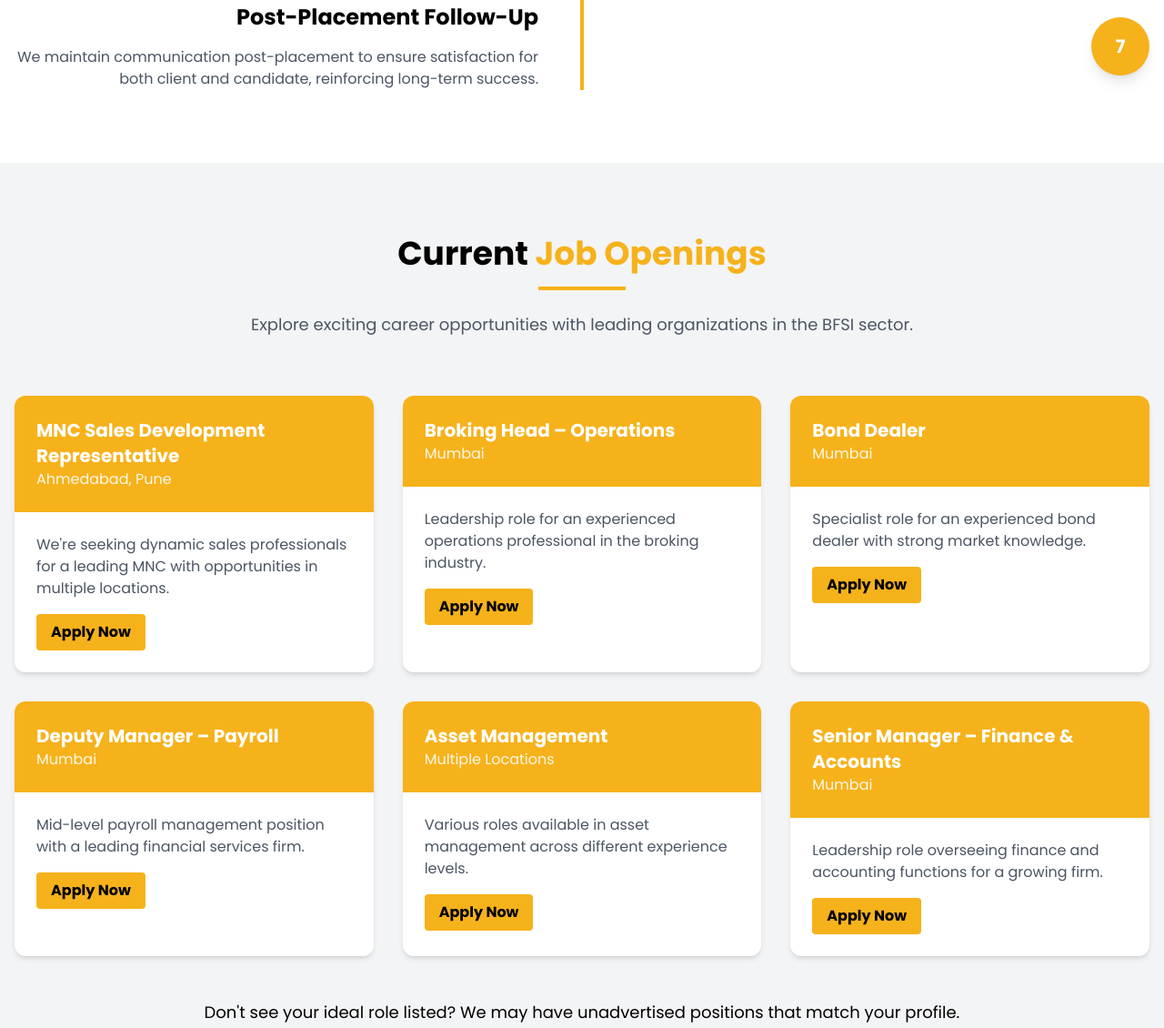
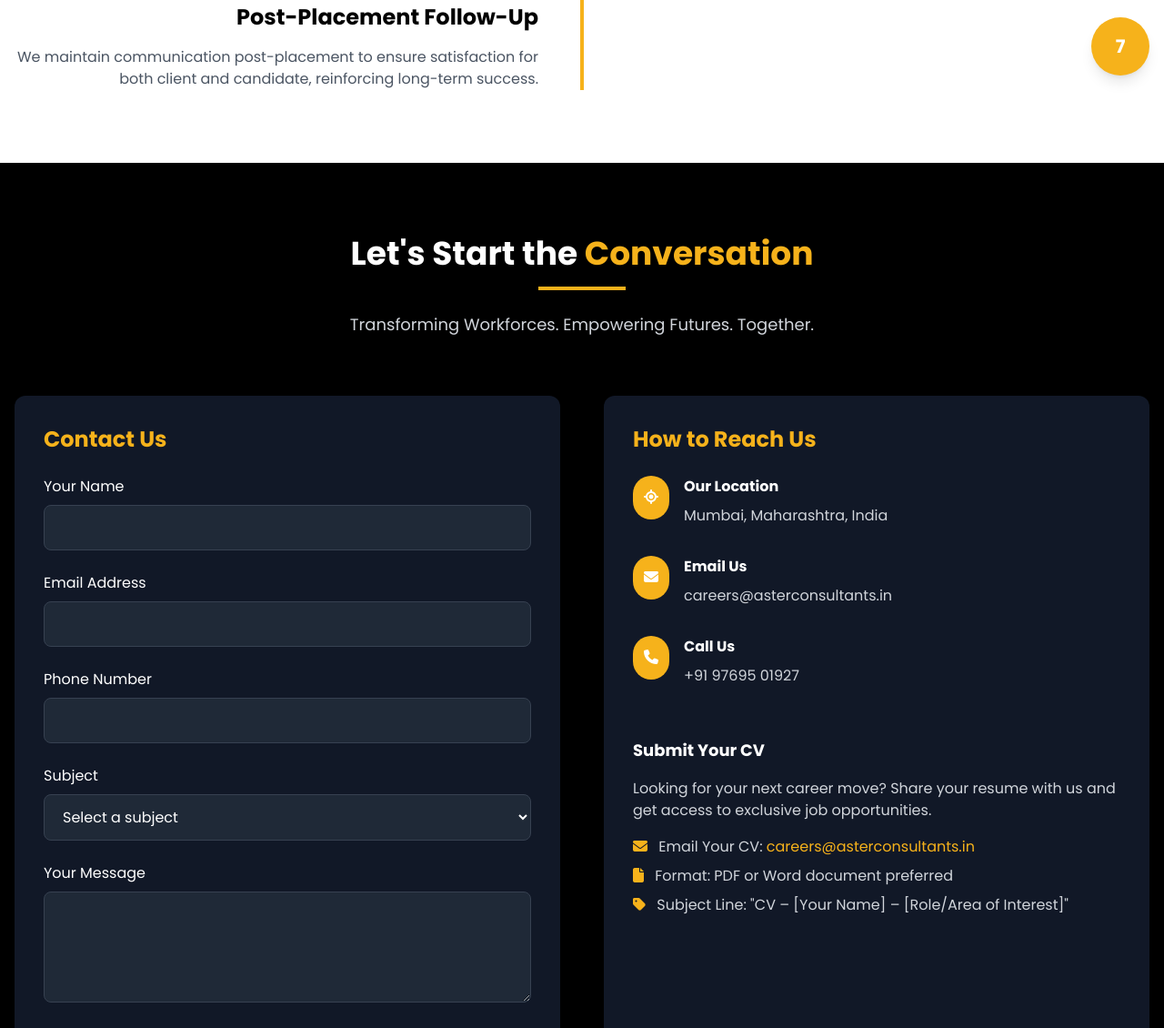
Before and after one commit to maanthan-tech/aster-html, a plain HTML site: page index.html in a window 1280 px wide. Shown: the part 6579-7709 px from the top of the page at 91% size. Drawn offline with nearby package versions, Linux system fonts and the light colour scheme.

Commit message:
Feedback Update

```diff
--- a/index.html
+++ b/index.html
@@ -1055,7 +1055,7 @@
     </section>
 
     <!-- Job Openings -->
-    <section class="py-20 bg-gray-100">
+    <section class="py-20 bg-gray-100" style="display: none">
       <div class="container mx-auto px-4">
         <div class="text-center mb-16">
           <h2 class="text-3xl md:text-4xl font-bold mb-4">
@@ -1323,9 +1323,9 @@
                     <h4 class="font-bold mb-2">Call Us</h4>
                     <p class="text-gray-300">
                       <a
-                        href="tel:+911234567890"
+                        href="tel:+919769501927"
                         class="hover:text-primary transition duration-300"
-                        >+91 12345 67890</a
+                        >+91 97695 01927</a
                       >
                     </p>
                   </div>
```
